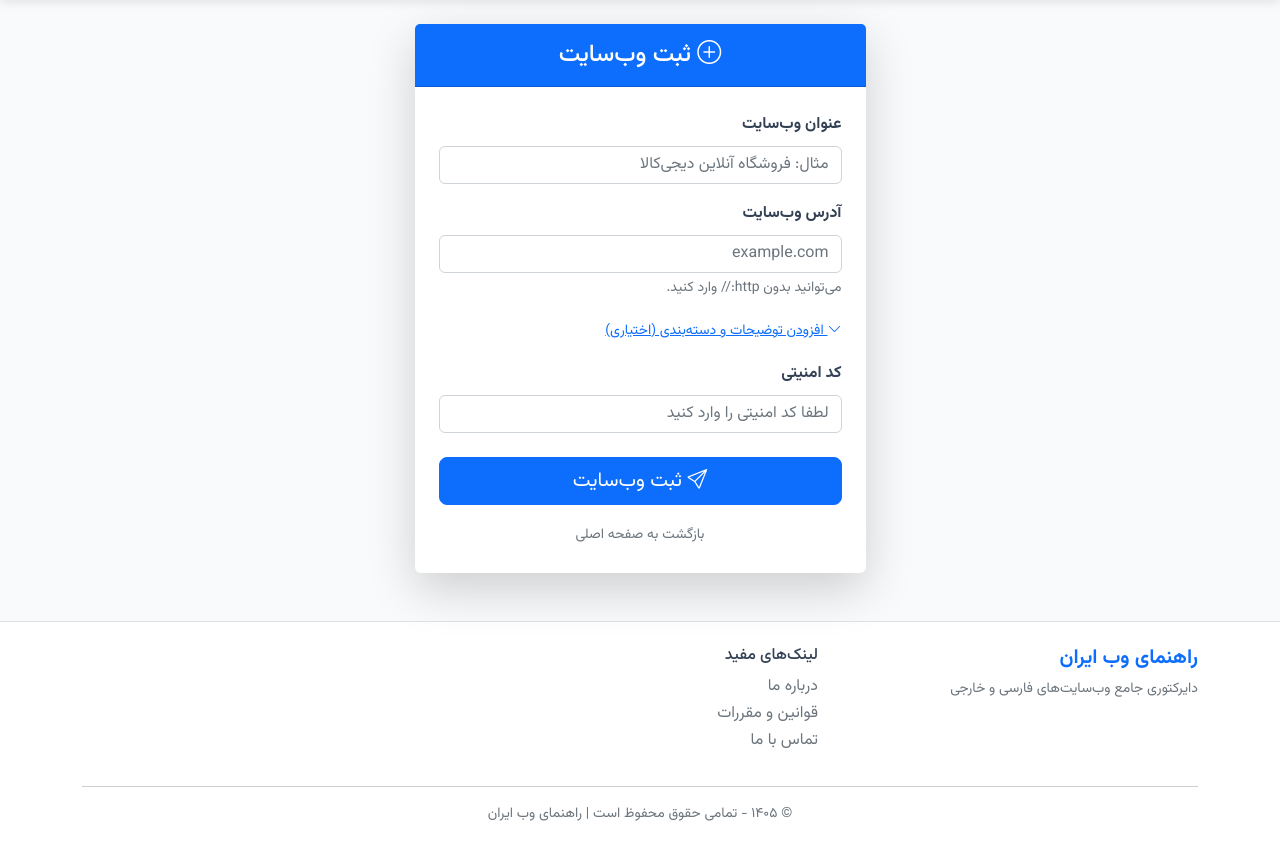
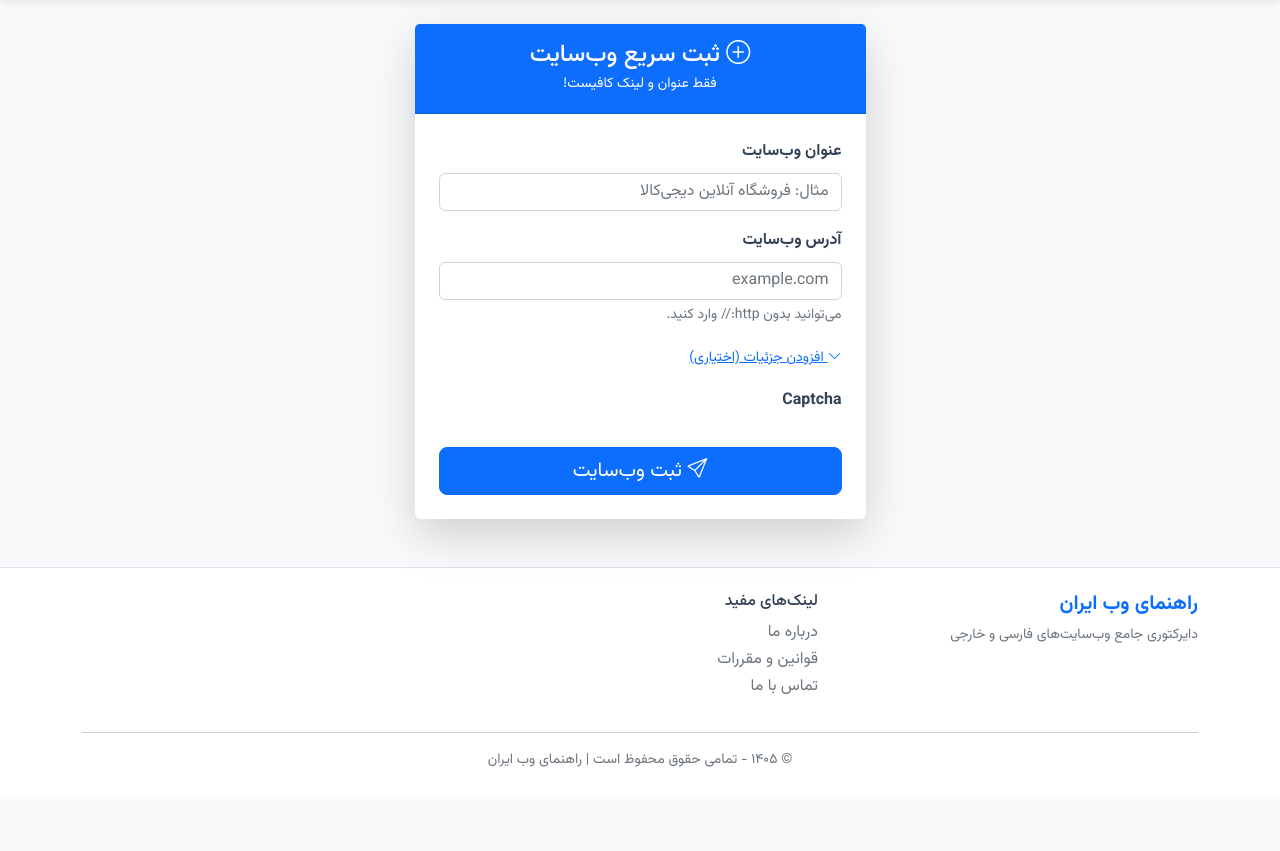
Before and after one commit to hadi-f90/webjin.ir-current, a Django app: page /submit/ in a window 1280 px wide. Shown: the part 60-911 px from the top of the page. After the commit the page ends 827 px from the top, so only its background shows below. Run offline with Django 5.2, Linux system fonts and the light colour scheme; some libraries are stand-ins or nearby versions.

Commit message:
Simple website submission form created

```diff
--- a/config/settings.py
+++ b/config/settings.py
@@ -196,3 +196,7 @@ MEDIA_ROOT = os.path.join(BASE_DIR, 'media')
 # --- Crispy Forms ---
 CRISPY_ALLOWED_TEMPLATE_PACKS = 'bootstrap5'
 CRISPY_TEMPLATE_PACK = 'bootstrap5'
+
+CAPTCHA_FONT_SIZE = 30
+CAPTCHA_LETTER_ROTATION = (-35, 35)
+CAPTCHA_CHALLENGE_FUNCT = 'captcha.helpers.random_char_challenge'
--- a/directory/forms.py
+++ b/directory/forms.py
@@ -5,6 +5,7 @@ from django.core.exceptions import ValidationError
 from django.http import JsonResponse
 from .models import Website
 from taggit.models import Tag  # Import from taggit, not local
+from captcha.fields import CaptchaField  # <--- 1. Import this
 
 class WebsiteSubmitForm(forms.ModelForm):
     custom_slug = forms.SlugField(
@@ -124,51 +125,59 @@ class ReportForm(forms.Form):
         label='توضیحات'
     )
 
-class QuickSubmitForm(forms.Form):
+class QuickSubmitForm(forms.ModelForm):
     """
     فرم ساده برای کاربران مهمان جهت ثبت سریع وب‌سایت
     """
     title = forms.CharField(
         max_length=200,
-        label="عنوان وب‌سایت",
-        widget=forms.TextInput(
-            attrs={'class': 'form-control', 'placeholder': "مثال: فروشگاه آنلاین دیجی‌کالا"}
-    ),)
+        label='عنوان وب‌سایت',
+        widget=forms.TextInput(attrs={
+            'class': 'form-control',
+            'placeholder': 'مثال: فروشگاه آنلاین دیجی‌کالا'
+        })
+    )
     url = forms.URLField(
-        label="آدرس وب‌سایت",
-        widget=forms.TextInput(attrs={'class': 'form-control', 'placeholder': 'example.com'}),
+        label='آدرس وب‌سایت',
+        widget=forms.TextInput(attrs={
+            'class': 'form-control',
+            'placeholder': 'example.com'
+        })
     )
-    # نکته: برای کپچا بهتر است از django-recaptcha یا similar استفاده کنید.
-    # اینجا یک فیلد نمادین برای مثال می‌گذاریم.
-    captcha = forms.CharField(
-        widget=forms.TextInput(
-            attrs={'class': 'form-control', 'placeholder': "لطفا کد امنیتی را وارد کنید"}
-        ),
-        label="کد امنیتی",
+
+    # <--- 1. Add CaptchaField here
+    # We customize the widget to ensure it has the right classes for Bootstrap
+    captcha = CaptchaField(
+        label='کد امنیتی',
     )
 
     def clean_url(self):
         url = self.cleaned_data.get('url', '').strip()
         if not url:
-            raise ValidationError("آدرس وب‌سایت الزامی است.")
+            raise ValidationError('آدرس وب‌سایت الزامی است.')
         if not url.startswith(('http://', 'https://')):
             url = 'https://' + url
         try:
             validator = URLValidator(schemes=['http', 'https'])
             validator(url)
         except ValidationError:
-            raise ValidationError("آدرس وب‌سایت معتبر نیست.")
+            raise ValidationError('آدرس وب‌سایت معتبر نیست.')
         return url
 
     def clean_title(self):
         title = self.cleaned_data.get('title', '').strip()
         if not title:
-            raise ValidationError("عنوان وب‌سایت الزامی است.")
+            raise ValidationError('عنوان وب‌سایت الزامی است.')
         return title
 
-    # تابع validate_captcha را باید بر اساس سرویس کپچای خودتان (مثل Google reCAPTCHA) بنویسید
-    # مثال فرضی:
-    def clean_captcha(self):
-        captcha_value = self.cleaned_data.get('captcha', '')
-        # اینجا باید کدی بنویسید که به API گوگل یا سرویس دیگر درخواست بزند
-        return captcha_value
+    class Meta:
+        """fields to be used by form."""
+
+        model = Website
+        exclude = (
+        )
+        labels = {
+            'captcha': "تشخیص ربات",
+        }
+
+        help_text = {'captcha': "انسان یا ربات؟"}
--- a/directory/templates/directory/submit_quick.html
+++ b/directory/templates/directory/submit_quick.html
@@ -1,3 +1,5 @@
+<!-- directory/templates/directory/submit_quick.html -->
+
 {% extends 'directory/base.html' %}
 {% block title %}ثبت سریع وب‌سایت{% endblock %}
 
@@ -6,7 +8,8 @@
     <div class="col-md-6 col-lg-5">
         <div class="card shadow-lg border-0">
             <div class="card-header bg-primary text-white text-center py-3">
-                <h4 class="mb-0"><i class="bi bi-plus-circle"></i> ثبت وب‌سایت</h4>
+                <h4 class="mb-0"><i class="bi bi-plus-circle"></i> ثبت سریع وب‌سایت</h4>
+                <small>فقط عنوان و لینک کافیست!</small>
             </div>
             <div class="card-body p-4">
                 <form method="post" id="quickSubmitForm">
@@ -29,10 +32,10 @@
                         {% endif %}
                     </div>
 
-                    <!-- بخش اختیاری: افزودن جزئیات بیشتر -->
+                    <!-- Optional Section -->
                     <div class="mb-3">
                         <a href="#" class="text-primary small" id="toggleDetails">
-                            <i class="bi bi-chevron-down"></i> افزودن توضیحات و دسته‌بندی (اختیاری)
+                            <i class="bi bi-chevron-down"></i> افزودن جزئیات (اختیاری)
                         </a>
                         <div id="extraDetails" class="mt-3 d-none">
                             <div class="mb-2">
@@ -54,9 +57,20 @@
 
                     <div class="mb-4">
                         <label class="form-label fw-bold">{{ form.captcha.label }}</label>
-                        {{ form.captcha }}
-                        <!-- اگر از Google ReCaptcha استفاده می‌کنید، اینجا widget را رندر کنید -->
-                        <!-- {{ form.captcha }} -->
+
+                        <!--
+                           CRITICAL: django-simple-captcha renders a table or div by default.
+                           We need to ensure the image and input are visible.
+                           Usually, {{ form.captcha }} works, but if it's broken,
+                           you can manually render the widget if needed.
+                        -->
+                        <div class="captcha-container">
+                            {{ form.captcha }}
+                        </div>
+
+                        {% if form.captcha.errors %}
+                        <div class="text-danger small mt-1">{{ form.captcha.errors.0 }}</div>
+                        {% endif %}
                     </div>
 
                     <div class="d-grid">
@@ -65,19 +79,43 @@
                         </button>
                     </div>
                 </form>
-
-                <div class="text-center mt-3">
-                    <a href="{% url 'index' %}" class="text-muted text-decoration-none small">بازگشت به صفحه اصلی</a>
-                </div>
             </div>
         </div>
     </div>
 </div>
 {% endblock %}
 
+{% block extra_css %}
+<style>
+    /*
+       Fix for django-simple-captcha in Bootstrap RTL
+       This ensures the captcha image and input are aligned correctly.
+    */
+    .captcha-container {
+        display: flex;
+        align-items: center;
+        gap: 10px;
+    }
+
+    .captcha-container .captcha {
+        display: flex;
+        align-items: center;
+        gap: 10px;
+    }
+
+    .captcha-container img {
+        border-radius: 5px;
+        max-height: 50px;
+    }
+
+    .captcha-container input {
+        flex: 1;
+    }
+</style>
+{% endblock %}
+
 {% block extra_js %}
 <script>
-    // اسکریپت ساده برای نمایش/مخفی کردن فیلدهای اختیاری
     document.getElementById('toggleDetails').addEventListener('click', function (e) {
         e.preventDefault();
         const extraDiv = document.getElementById('extraDetails');
--- a/directory/views.py
+++ b/directory/views.py
@@ -218,43 +218,33 @@ def report_website(request, slug):
 #     })
 
 def submit_website(request):
-    # اگر کاربر لاگین است، فرم کامل را نشان بده (یا همان فرم ساده با فیلدهای پر شده)
-    # اما برای سناریوی شما (مهمان)، فرم سریع را در نظر می‌گیریم.
-
     if request.method == 'POST':
-        # استفاده از فرم سریع
-        form = QuickSubmitForm(request.POST)
+        form = QuickSubmitForm(request.POST)  # <--- Use QuickSubmitForm
 
         if form.is_valid():
-            # 1. ایجاد آبجکت Website با مقادیر حداقلی
+            # Create website
             new_website = Website(
                 title=form.cleaned_data['title'],
                 url=form.cleaned_data['url'],
-                description="وب‌سایت توسط کاربر ثبت شده است. لطفاً توضیحات را تکمیل کنید.",  # متن پیش‌فرض
+                description="ثبت شده توسط کاربر",  # Default description
                 status='pending',
-                # برای فیلدهای اجباری مدل که خالی هستند:
                 owner_name="ناشناس",
-                owner_email="",  # اگر ایمیل نمی‌خواهید، می‌توانید یک ایمیل سیستمی بگذارید یا فیلد را در مدل Optional کنید
-                category=None,  # یا یک دسته پیش‌فرض مثل "سایر"
+                owner_email="",
+                category=None,  # Or a default category
             )
 
-            # اگر کاربر لاگین است، نویسنده را ست کن
             if request.user.is_authenticated:
                 new_website.created_by = request.user
-                # در این صورت می‌توانیم از ایمیل و نام کاربر لاگین شده استفاده کنیم
                 new_website.owner_name = request.user.get_full_name() or request.user.username
                 new_website.owner_email = request.user.email
 
             new_website.save()
-
-            # 2. پیام موفقیت
-            messages.success(request, "وب‌سایت شما با موفقیت ثبت شد! پس از بررسی منتشر خواهد شد.")
+            messages.success(request, "وب‌سایت شما با موفقیت ثبت شد!")
             return redirect('success')
-            messages.error(request, "لطفا اطلاعات را به درستی وارد کنید یا کد امنیتی را چک کنید.")
+            messages.error(request, "لطفا اطلاعات را به درستی وارد کنید.")
     else:
         form = QuickSubmitForm()
 
-    # نمایش فرم در تمپلیت
     return render(request, 'directory/submit_quick.html', {'form': form})
 
 # ==================== Edit Website ====================
```
